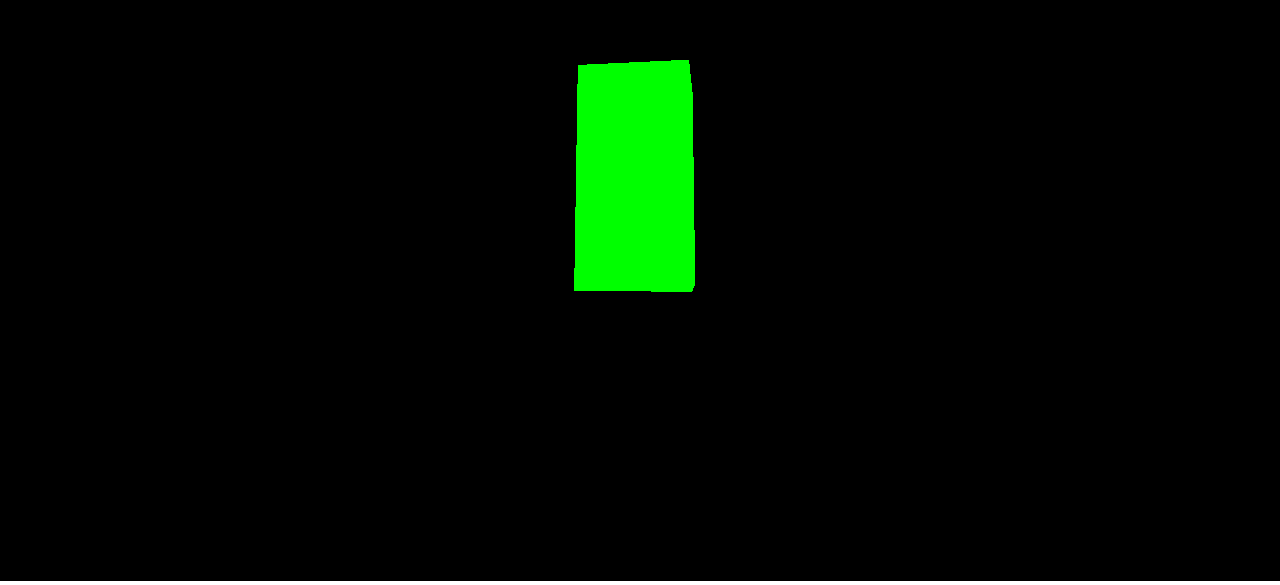
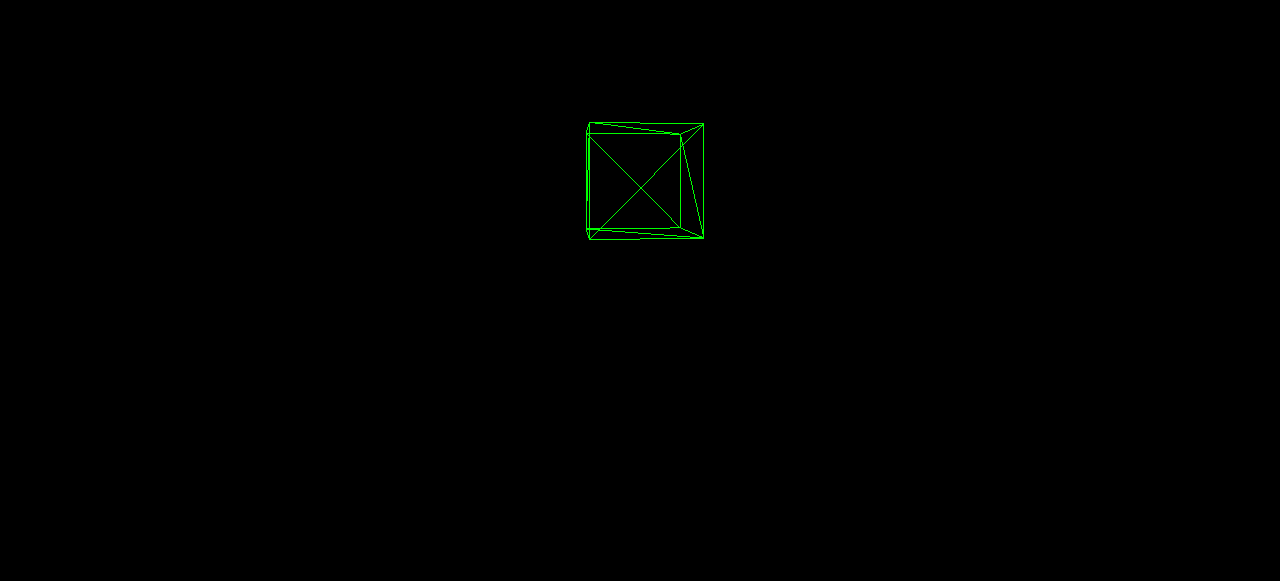
Before and after one commit to Gingertonic/threejs-experiments, a plain HTML site: page index.html in a window 1280 px wide. Shown: the part 219-804 px from the top of the page. Drawn offline with Linux system fonts and the light colour scheme.

Commit message:
update rotations

```diff
--- a/index.html
+++ b/index.html
@@ -20,12 +20,20 @@
       renderer.setSize(window.innerWidth, window.innerHeight);
       document.body.appendChild(renderer.domElement);
 
+      // handle window resizes
+      window.addEventListener('resize', function(){
+        renderer.setSize(window.innerWidth, window.innerHeight);
+        camera.aspect = window.innerWidth / window.innerHeight
+        camera.updateProjectionMatrix()
+      })
+
       // define item shape - width, depth, height
-      const geometry = new THREE.BoxGeometry( 1, 2, 1 );
+      const geometry = new THREE.BoxGeometry( 1, 1, 1 );
       // define item material
-      const material = new THREE.MeshBasicMaterial( { color: 0x00ff00, wireframe: false } );
+      const material = new THREE.MeshBasicMaterial( { color: 0x00ff00, wireframe: true } );
       // put them together to create a green cube
       const cube = new THREE.Mesh( geometry, material );
+      cube.rotation.x = 0;
       // add the cube to the scene
       scene.add( cube );
 
@@ -39,7 +47,6 @@
       // action to happen in scene refresh
       const update = () => {
         // cube rotation
-        cube.rotation.x += 0.01;
         cube.rotation.y -= 0.01;
       }
 
```
